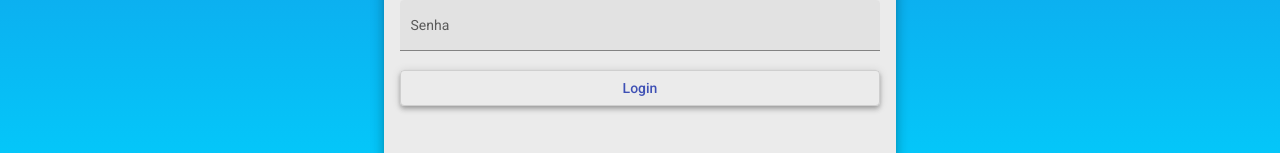
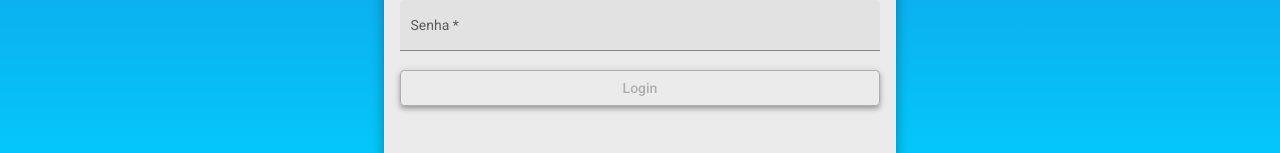
Before and after one commit to roblopes7/help-desk-angular13, an Angular app: page /login in a window 1280 px wide. Shown: the part 553-706 px from the top of the page. Built offline with nearby package versions, Linux system fonts and the light colour scheme.

Commit message:
Validacao login

```diff
--- a/src/app/components/login/login.component.html
+++ b/src/app/components/login/login.component.html
@@ -6,15 +6,27 @@
     <img src="assets/img/login-image.svg" alt="HelpDesk login">
     <mat-form-field class="full-width" appearance="fill">
       <mat-label>E-mail</mat-label>
-      <input matInput placeholder="Ex. Teste@teste.com">
+      <input
+      [formControl]="email"
+      required
+      [(ngModel)]="creds.email"
+      name="email"
+      matInput placeholder="Ex. Teste@teste.com">
     </mat-form-field>
 
     <mat-form-field class="full-width" appearance="fill">
       <mat-label>Senha</mat-label>
-      <input type="password" matInput placeholder="Ex. 123">
+      <input
+      [formControl]="senha"
+      required
+      [(ngModel)]="creds.senha"
+      name="senha" type="password"
+      matInput placeholder="Ex. 123">
     </mat-form-field>
 
-    <button mat-stroked-button color="primary" class="full-width mat-elevation-z4">Login</button>
+    <button [disabled]="!validaCampos()"
+    mat-stroked-button color="primary"
+    class="full-width mat-elevation-z4">Login</button>
   </form>
 
 </div>
--- a/src/app/components/login/login.component.ts
+++ b/src/app/components/login/login.component.ts
@@ -1,4 +1,6 @@
 import { Component, OnInit } from '@angular/core';
+import { FormControl, Validators } from '@angular/forms';
+import { Credenciais } from 'src/app/models/Credenciais';
 
 @Component({
   selector: 'app-login',
@@ -7,9 +9,23 @@
 })
 export class LoginComponent implements OnInit {
 
+  creds: Credenciais = {
+    email: '',
+    senha: ''
+  }
+
+  email = new FormControl(null, Validators.email);
+  senha = new FormControl(null, Validators.minLength(3));
+
+
   constructor() { }
 
   ngOnInit(): void {
   }
 
+  validaCampos():boolean{
+    if(this.email.valid && this.senha.valid) return true;
+    else return false;
+  }
+
 }
--- /dev/null
+++ b/src/app/models/Credenciais.ts
@@ -0,0 +1,4 @@
+export interface Credenciais {
+  email: string;
+  senha: string;
+}
```
